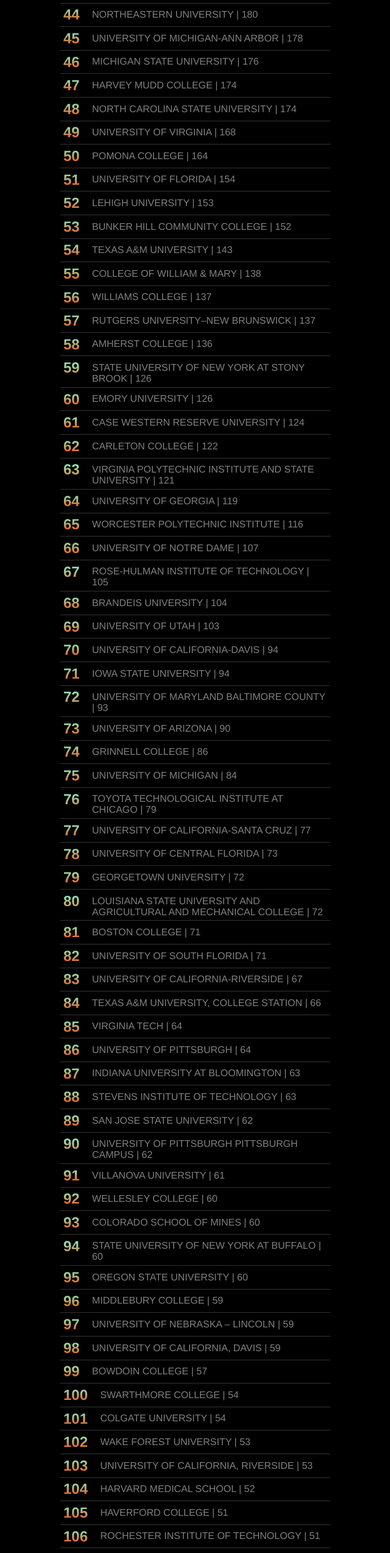
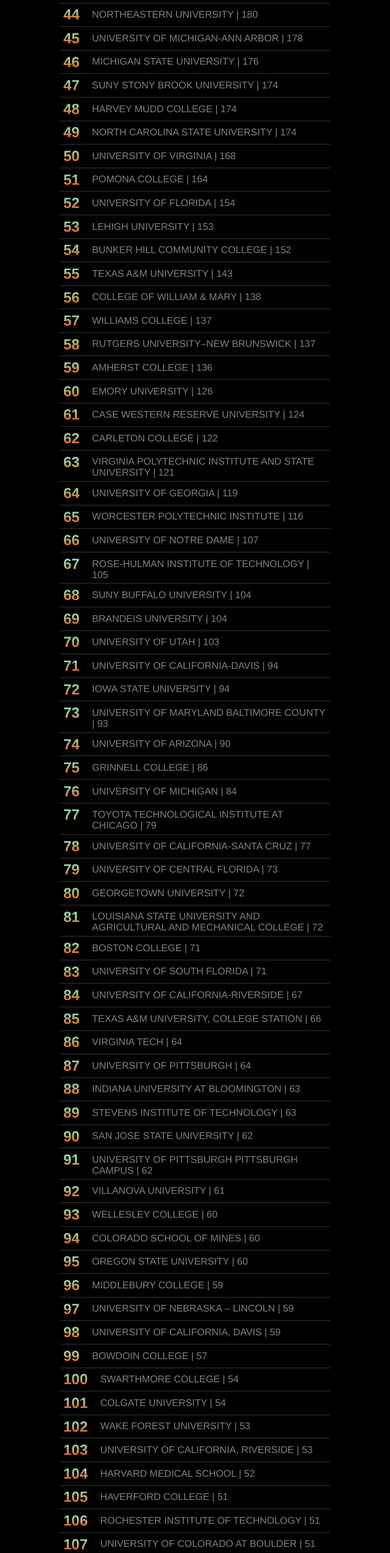
Before and after one commit to Sjviray814/college-scraper-website, a React (Create React App) app: page / in a window 1280 px wide. Shown: the part 1860-4407 px from the top of the page at 61% size, without its empty margins (312-952 px from the left). Built offline with nearby package versions, Linux system fonts and the light colour scheme.

Commit message:
Fixed SUNY schools

```diff
--- a/src/Searchbar/colleges.js
+++ b/src/Searchbar/colleges.js
@@ -47,6 +47,7 @@ const colleges = [
   { 'NORTHEASTERN UNIVERSITY': 180 },
   { 'UNIVERSITY OF MICHIGAN-ANN ARBOR': 178 },
   { 'MICHIGAN STATE UNIVERSITY': 176 },
+  { 'SUNY STONY BROOK UNIVERSITY': 174},
   { 'HARVEY MUDD COLLEGE': 174 },
   { 'NORTH CAROLINA STATE UNIVERSITY': 174 },
   { 'UNIVERSITY OF VIRGINIA': 168 },
@@ -59,7 +60,6 @@ const colleges = [
   { 'WILLIAMS COLLEGE': 137 },
   { 'RUTGERS UNIVERSITY–NEW BRUNSWICK': 137 },
   { 'AMHERST COLLEGE': 136 },
-  { 'STATE UNIVERSITY OF NEW YORK AT STONY BROOK': 126 },
   { 'EMORY UNIVERSITY': 126 },
   { 'CASE WESTERN RESERVE UNIVERSITY': 124 },
   { 'CARLETON COLLEGE': 122 },
@@ -68,6 +68,7 @@ const colleges = [
   { 'WORCESTER POLYTECHNIC INSTITUTE': 116 },
   { 'UNIVERSITY OF NOTRE DAME': 107 },
   { 'ROSE-HULMAN INSTITUTE OF TECHNOLOGY': 105 },
+  { 'SUNY BUFFALO UNIVERSITY': 104},
   { 'BRANDEIS UNIVERSITY': 104 },
   { 'UNIVERSITY OF UTAH': 103 },
   { 'UNIVERSITY OF CALIFORNIA-DAVIS': 94 },
@@ -96,7 +97,6 @@ const colleges = [
   { 'VILLANOVA UNIVERSITY': 61 },
   { 'WELLESLEY COLLEGE': 60 },
   { 'COLORADO SCHOOL OF MINES': 60 },
-  { 'STATE UNIVERSITY OF NEW YORK AT BUFFALO': 60 },
   { 'OREGON STATE UNIVERSITY': 60 },
   { 'MIDDLEBURY COLLEGE': 59 },
   { 'UNIVERSITY OF NEBRASKA – LINCOLN': 59 },
@@ -113,14 +113,12 @@ const colleges = [
   { 'UNIVERSITY OF DELAWARE': 51 },
   { 'UNIVERSITY OF CONNECTICUT': 50 },
   { 'LAGUARDIA COMMUNITY COLLEGE': 49 },
-  { 'STATE UNIVERSITY OF NEW YORK, STONY BROOK': 48 },
   { 'UNIVERSITY OF CALIFORNIA, MERCED': 47 },
   { 'GEORGIA STATE UNIVERSITY': 46 },
   { 'UNIVERSITY OF PITTSBURGH HEALTH SCIENCES': 46 },
   { 'COLLIN COUNTY COMMUNITY COLLEGE DISTRICT': 45 },
   { 'UNIVERSITY OF TEXAS, DALLAS': 45 },
   { 'FLORIDA INSTITUTE OF TECHNOLOGY': 44 },
-  { 'STATE UNIVERSITY OF NEW YORK, BUFFALO': 44 },
   { 'MOUNT HOLYOKE COLLEGE': 43 },
   { 'UNIVERSITY OF TEXAS, SAN ANTONIO': 43 },
   { 'CALIFORNIA POLYTECHNIC STATE UNIVERSITY': 41 },
```
